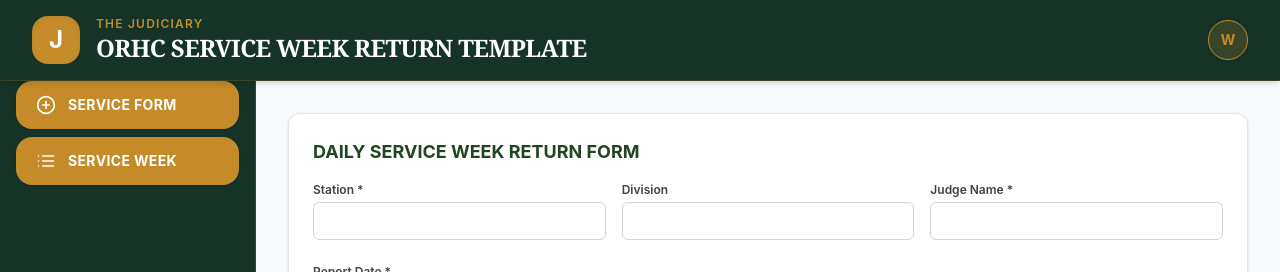
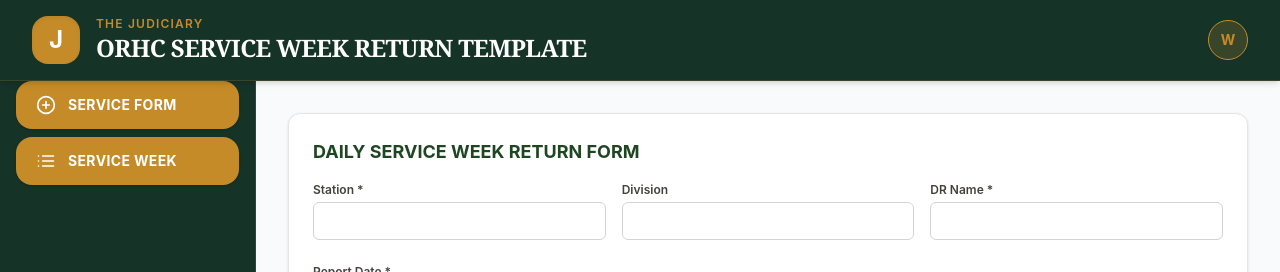
Before and after one commit to KeithOmondi/hcserviceweek, a React (Vite) app: page /staff/service-week/new in a window 1280 px wide. Shown: the top 272 px of the page. Built offline with nearby package versions, Linux system fonts and the light colour scheme; no server answers.

Commit message:
frist commit

```diff
--- a/src/pages/ServiceWeekForm.tsx
+++ b/src/pages/ServiceWeekForm.tsx
@@ -255,7 +255,7 @@ const ServiceWeekFormInner: React.FC<{
       errors.push('Station is required');
     }
     if (!formData.judge_name || !formData.judge_name.trim()) {
-      errors.push('Judge Name is required');
+      errors.push('Name is required');
     }
     if (!formData.prepared_by || !formData.prepared_by.trim()) {
       errors.push('Prepared By Name is required');
@@ -396,7 +396,7 @@ const payload = {
             />
           </div>
           <div>
-            <label className="block text-xs font-semibold text-stone-700 mb-1">Judge Name *</label>
+            <label className="block text-xs font-semibold text-stone-700 mb-1">DR Name *</label>
             <input
               type="text"
               value={formData.judge_name}
--- a/src/pages/ServiceWeekPage.tsx
+++ b/src/pages/ServiceWeekPage.tsx
@@ -338,7 +338,7 @@ const ServiceWeekPage: React.FC = () => {
             <FiSearch className="absolute left-3 top-1/2 -translate-y-1/2 text-gray-400 w-4 h-4" />
             <input
               type="text"
-              placeholder="Search judge..."
+              placeholder="Search..."
               value={searchJudge}
               onChange={(e) => setSearchJudge(e.target.value)}
               className="w-full pl-9 pr-3 py-2 border border-gray-200 rounded-lg text-sm text-gray-700 focus:ring-2 focus:ring-[#C48B28] focus:border-transparent outline-none bg-gray-50"
```
